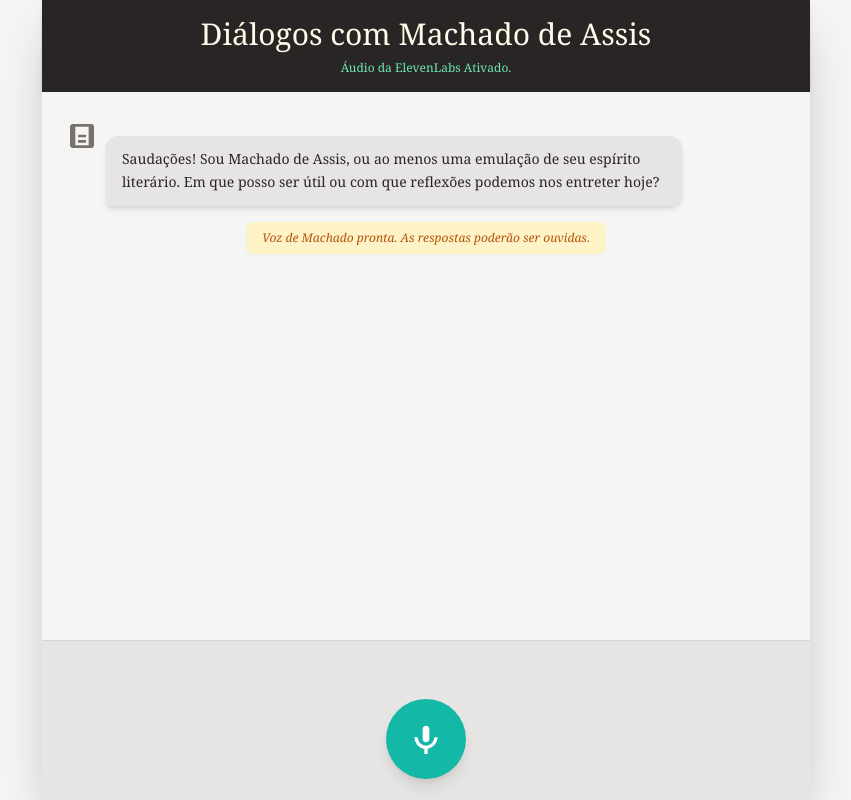
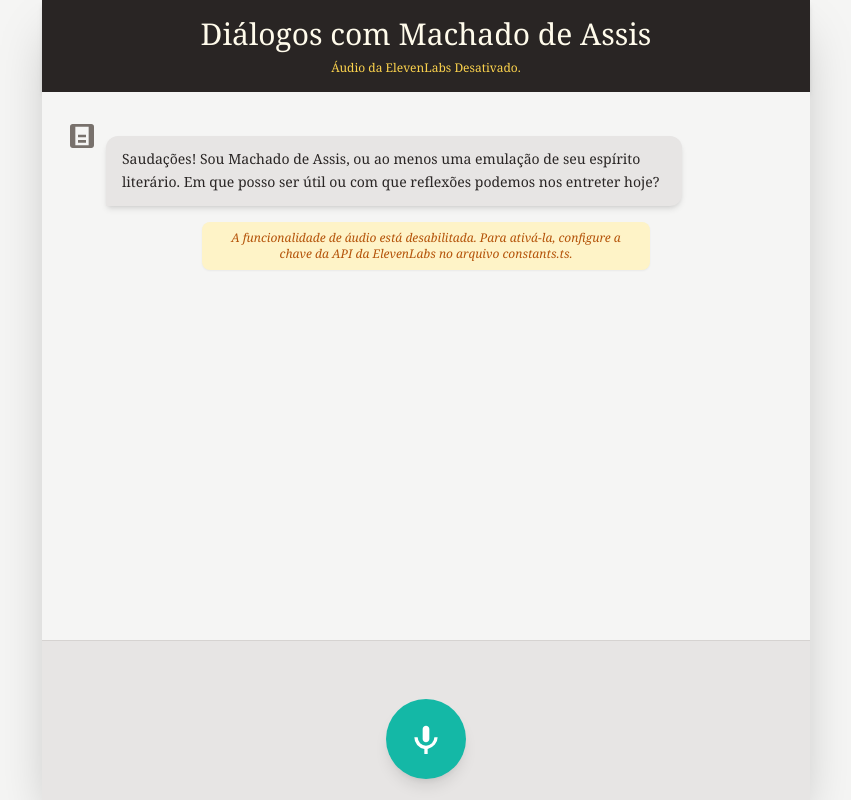
Before and after one commit to ranierymartins/Machado-de-assis, a React (Vite) app: page / in a window 1280 px wide. Shown: the whole page, without its empty margins (214-1065 px from the left). Built offline with nearby package versions, Linux system fonts and the light colour scheme; no server answers.

Commit message:
Update constants.ts

```diff
--- a/constants.ts
+++ b/constants.ts
@@ -10,11 +10,11 @@ export const ELEVENLABS_API_URL_BASE = 'https://api.elevenlabs.io/v1/text-to-spe
 export const ELEVENLABS_VOICE_ID_PORTUGUESE = 'onwK4e9ZLuTAKqWW03F9';
 export const ELEVENLABS_MODEL_ID = 'eleven_multilingual_v2'; // Or "eleven_brazilian_portuguese_v1" if available and preferred
 
-export const ELEVENLABS_API_KEY_PLACEHOLDER = "sk_6f011fe0abe49df31ce6baa874bcab078db7bf5379bd390d";
+export const ELEVENLABS_API_KEY_PLACEHOLDER = "sk_cd49bf53f9244fd3d67b9d8f15eb68875c60054f08f72303";
 
 /**
  * Insira sua chave API da ElevenLabs aqui.
  * Se esta chave não for fornecida ou for deixada como ELEVENLABS_API_KEY_PLACEHOLDER,
  * a funcionalidade de áudio será desabilitada.
  */
-export const ELEVENLABS_API_KEY: string = "sk_258f99d7a2f33dd2ac7c3c20144020b31c34038878d194c7";
+export const ELEVENLABS_API_KEY: string = "sk_cd49bf53f9244fd3d67b9d8f15eb68875c60054f08f72303";
```
